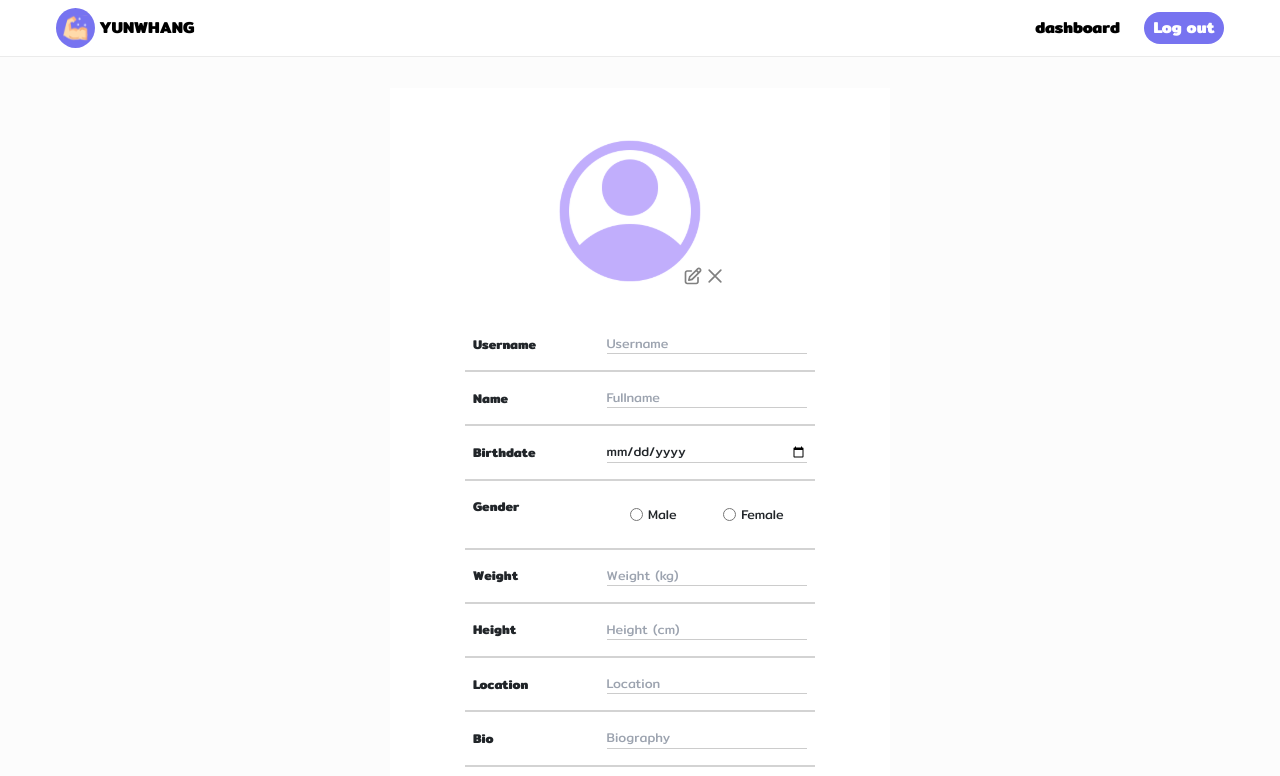
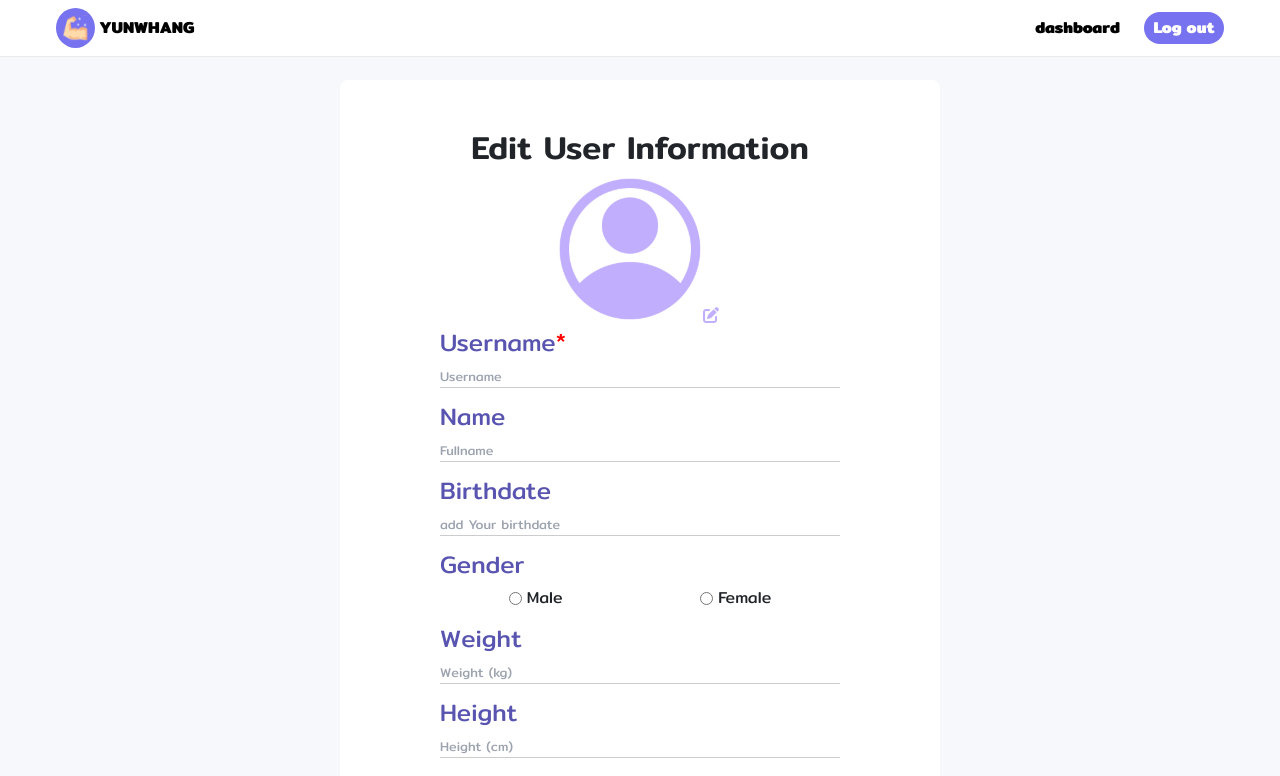
Before and after one commit to I3right/JSD4_GroupF_FrontEnd, a React (Vite) app in the folder Fuiyoh/: page /edituser/1 in a window 1280 px wide. Shown: the top 776 px of the page. Built offline with nearby package versions, Linux system fonts and the light colour scheme; no server answers.

Commit message:
Fix Css nav, edituser, dash, card, profile

```diff
--- a/Fuiyoh/index.css
+++ b/Fuiyoh/index.css
@@ -1,5 +1,6 @@
 @import url("https://fonts.googleapis.com/css2?family=Mitr:wght@200;300;400;500;600;700&display=swap");
 @import url("https://fonts.googleapis.com/css2?family=Mitr:wght@400;500;700&display=swap");
+@import '/node_modules/@fortawesome/fontawesome-free/css/all.min.css';
 @tailwind base;
 @tailwind components;
 @tailwind utilities;
@@ -28,3 +29,11 @@ button,
 div {
   font-family: "Mitr", sans-serif;
 }
+
+#require-info{
+  color: red !important;
+}
+
+#root{
+  background-color: #fafafa;
+}
--- a/Fuiyoh/src/assets/Component/Dashboard/Profile.jsx
+++ b/Fuiyoh/src/assets/Component/Dashboard/Profile.jsx
@@ -272,7 +272,7 @@ const Profile = ({ handleAddActivity }) => {
                 }
 
                 <div>
-                    <span>{userDisplay.username}</span>
+                    <span><b>{userDisplay.fullname? userDisplay.fullname :userDisplay.username}</b></span>
                     <div>
                         <img
                             src={settingLogo}
--- a/Fuiyoh/src/assets/Component/EditUser/EditUser.css
+++ b/Fuiyoh/src/assets/Component/EditUser/EditUser.css
@@ -1,16 +1,11 @@
-body{
-    margin: 0;
-    padding: 0;
-    background-color: #fcfcfc;
-    /* max-width: 1200px; */
-    /* display: flex; */
-}
-
 .body-edit-profile {
+    background-color:#F6F8FC ;
+    min-height: 100vh;
     display: flex;
     flex-direction: column;
     justify-content: center;
     align-items: center;
+    padding-top: 80px;
 }
 
 .edit-profile {
@@ -19,19 +14,14 @@ body{
     justify-content: center;
     align-items: center;
     background-color: white;
-    width: 500px;
-    margin: 5.5rem 2rem 2rem 2rem;
+    width: 600px;
     padding: 3rem 0;
-    gap: 2rem;
+    border-radius: 0.5rem;
 }
 
 /* user photo */
 .edit-photo {
     display: flex;
-    /* justify-content: center;
-    align-items: center; */
-    /* flex-direction: row; */
-    /* width: 100%; */
 }
 
 .user-photo img {
@@ -61,42 +51,34 @@ body{
 .user-logo-edit {
     width: 20px;
     height: 20px;
+    color: #C1AEFC;
+    transition: all 0.1s ease;
 }
 
-.user-logo-delete svg, .user-logo-edit svg {
-    width: 20px;
-    height: 20px;
-    fill: gray;
-    cursor: pointer;
+.user-logo-edit :hover {
+    color:#1e1a69;
+    font-size: 17px;
 }
 
 .user-logo-delete {
-    stroke: gray;
-}
-
-.user-logo-edit svg :hover {
-    fill:#C1AEFC;
+    color: gray;
+    transition: all 0.1s ease;
 }
 
 .user-logo-delete :hover {
-    stroke: rgb(252, 107, 107);
+    color: rgb(252, 107, 107);
+    font-size: 17px;
 }
 
 /* user data */
 .edit-information {
     display: flex;
     flex-direction: column;
-    width: 70%;
-    font-size: 0.8rem;
+    width: 400px;
 }
 
-.input-information {
-    border-bottom: 2px solid lightgray;
-    padding: 1rem 0.5rem;
-    display: flex;
-    align-items: center;
-    justify-content: space-between;
-    gap: 1.5rem;
+.input-information{
+    margin-bottom: 10px;
 }
 
 .input-information >p {
@@ -106,21 +88,29 @@ body{
 }
 
 .input-information input {
-    width: 60%;
+    width: 100%;
+    max-width: 420px;
     outline: none;
     border: none;
     border-bottom: none;
-    /* border-bottom: 1px solid lightgrey; */
-    /* color:#7773F0; */
+    font-size: 0.8rem;
+}
+
+div.input-information label p{
+    font-size: 1.5rem;
+    font-weight: 400;
+    color: #5854b0;;
+    margin-bottom: 4px;
+}
+
+div.input-information label{
+    width: 100%;
 }
 
 form input[type="file"] {
     border-bottom: none;
 }
 
-.input-information label {
-    font-weight: bold;
-}
 
 .input-gender input[type='radio']{
     display: unset;
@@ -129,7 +119,7 @@ form input[type="file"] {
 .input-gender {
     display: flex;
     justify-content: space-around;
-    width: 60%;
+    width: 100%;
 }
 
 .select-gender {
@@ -150,35 +140,40 @@ form input[type="file"] {
     display: flex;
     flex-direction: column;
     align-items: center;
-    width: 70%;
     gap: 0.5rem;
+    margin-top: 1rem;
+    width: 400px;
 }
 
 .profile-button button {
     height: 2rem;
-    width: 200px;
+    width: 100%;
     border-radius: 3rem;
     cursor: pointer;
 }
 
 #saveBtn {
     border: none;
-    background-color: #7773F0;
+    background-color: #5854b0;
+    transition: all 0.3s ease;
     color: white;
 }
 
-#saveBtn:hover, #saveBtn:active {
-    background-color: #C1AEFC;
+#saveBtn:hover{
+    background-color: #1e1a69;
+    font-size: 105%;
 }
 
 #cancleBtn {
     background-color: white;
-    border: 2px solid #7773F0;
-    color: #7773F0;
+    border: 2px solid #5854b0;
+    color: #5854b0;
+    transition: all 0.3s ease;
 }
 
-#cancleBtn:hover, #cancleBtn:active {
-    background-color:#C1AEFC;
+#cancleBtn:hover{
+    background-color: #1e1a69 ;
     border: 2px solid #C1AEFC;
     color: white;
+    font-size: 105%;
 }
--- a/Fuiyoh/src/assets/Component/EditUser/EditUser.jsx
+++ b/Fuiyoh/src/assets/Component/EditUser/EditUser.jsx
@@ -1,27 +1,26 @@
 import React, { useState, useEffect } from "react";
-import { useNavigate, Link, useParams } from "react-router-dom";
+import { useNavigate,  useParams } from "react-router-dom";
 import axios from "axios";
 import Joi from "joi";
 import Swal from "sweetalert2";
 import "./EditUser.css";
 import LayoutSignin from "../Layout/LayoutSignin";
-import xmark from "../Activity/assets/xmark-solid.svg";
 import account from "../../Picture/dashboard/account.svg";
 
 const formSchema = Joi.object({
   username: Joi.string()
     .alphanum()
     .required(),
-  fullname: Joi.string(),
-  birthdate: Joi.date(),
-  gender: Joi.string()
+  fullname: Joi.string().allow(''),
+  birthdate: Joi.date().allow(''),
+  gender: Joi.string().allow('')
     .valid("male", "female"),
   weight: Joi.number()
     .integer(),
   height: Joi.number()
     .integer(),
-  location: Joi.string(),
-  bio: Joi.string()
+  location: Joi.string().allow(""),
+  bio: Joi.string().allow("")
     .max(300),
   userPhoto: Joi.optional()
     .allow("")
@@ -31,7 +30,6 @@ const formSchema = Joi.object({
 
 const EditUser = () => {
   const userId = useParams();
-  console.log(userId.userId);
   const navigate = useNavigate();
   const [user, setUser] = useState({
     username: "",
@@ -44,6 +42,7 @@ const EditUser = () => {
     bio: "",
     userPhoto: "",
   });
+  console.log(user);
 
   const getUser = async () => {
     try {
@@ -53,10 +52,16 @@ const EditUser = () => {
 
       // ถ้ามีข้อมูลอยู่แล้ว ให้แสดงข้อมูลเดิม
       if (response) {
-        // console.log(response)
+        // fist time
         const { username } = response.data;
-        let { fullname, birthdate, gender, weight, height, location, bio, userPhoto } = response.data;
+        let { weight, height} = response.data;
 
+        // get data after edit user
+        let { fullname, birthdate, gender, location, bio, userPhoto } = response.data;
+
+        if(birthdate === undefined || birthdate === null){
+          birthdate = ""
+        } else {
           const today = new Date(birthdate);
           let today_date = today.getDate();
           let today_month = today.getMonth() + 1;
@@ -66,6 +71,7 @@ const EditUser = () => {
           let today_year = today.getFullYear();
           const today_fulldate = `${today_year}-${today_month}-${today_date}`;
           birthdate = today_fulldate;
+        }
 
           // console.log(user)
         setUser(()=> ({
@@ -123,9 +129,9 @@ const EditUser = () => {
           console.log(error);
       }
     }
-    // error.details.forEach((item) => {
-    //   Swal.fire("Error", item.message, "error");
-    // });
+    error.details.forEach((item) => {
+      Swal.fire("Error", item.message, "error");
+    });
   };
 
   const handleCancle = () => {
@@ -190,7 +196,6 @@ const EditUser = () => {
     setIsImageUploaded(true);
   };
 
-  console.log(user.userPhoto)
 
 
   const handleDeleteImage = () => {
@@ -216,11 +221,12 @@ const EditUser = () => {
   };
 
 
-
   return (
     <LayoutSignin>
       <section className="body-edit-profile">
         <form onSubmit={handleSubmit} className="edit-profile">
+          <h2>Edit User Information</h2>
+
           {/* user photo */}
           <div className="edit-photo">
             {user.userPhoto==="" && (
@@ -237,45 +243,17 @@ const EditUser = () => {
 
             {/* edit logo */}
             <div className="edit-photo-logo">
-              <div className="user-logo-delete">
-                {/* <img src={xmark} onClick={handleDeleteImage} className="xmark"/> */}
-                {/* <?xml version="1.0" encoding="utf-8"?><!-- Uploaded to: SVG Repo, www.svgrepo.com, Generator: SVG Repo Mixer Tools --> */}
-                <svg
-                  width="800px"
-                  height="800px"
-                  viewBox="0 0 24 24"
-                  fill="none"
-                  xmlns="http://www.w3.org/2000/svg"
-                  onClick={handleDeleteImage}
-                >
-                  <path
-                    d="M19 5L4.99998 19M5.00001 5L19 19"
-                    // stroke="#000000"
-                    stroke-width="2"
-                    stroke-linecap="round"
-                    stroke-linejoin="round"
-                    // fill=""
-                    // fill-rule="evenodd"
-                    // clip-rule="evenodd"
-                  />
-                </svg>
+              <div className="user-logo-delete" >
+              <label
+              onClick={handleDeleteImage}>
+                {user.userPhoto !== "" && <i className="user-logo-delete fa-solid fa-xmark"></i>}
+
+              </label>
               </div>
+
               <label className="user-logo-edit">
                 {/* <?xml version="1.0" encoding="utf-8"? /> */}
-                <svg
-                  width="800px"
-                  height="800px"
-                  viewBox="0 0 24 24"
-                  fill="none"
-                  xmlns="http://www.w3.org/2000/svg"
-                >
-                  <path
-                    fill-rule="evenodd"
-                    clip-rule="evenodd"
-                    d="M21.1213 2.70705C19.9497 1.53548 18.0503 1.53547 16.8787 2.70705L15.1989 4.38685L7.29289 12.2928C7.16473 12.421 7.07382 12.5816 7.02986 12.7574L6.02986 16.7574C5.94466 17.0982 6.04451 17.4587 6.29289 17.707C6.54127 17.9554 6.90176 18.0553 7.24254 17.9701L11.2425 16.9701C11.4184 16.9261 11.5789 16.8352 11.7071 16.707L19.5556 8.85857L21.2929 7.12126C22.4645 5.94969 22.4645 4.05019 21.2929 2.87862L21.1213 2.70705ZM18.2929 4.12126C18.6834 3.73074 19.3166 3.73074 19.7071 4.12126L19.8787 4.29283C20.2692 4.68336 20.2692 5.31653 19.8787 5.70705L18.8622 6.72357L17.3068 5.10738L18.2929 4.12126ZM15.8923 6.52185L17.4477 8.13804L10.4888 15.097L8.37437 15.6256L8.90296 13.5112L15.8923 6.52185ZM4 7.99994C4 7.44766 4.44772 6.99994 5 6.99994H10C10.5523 6.99994 11 6.55223 11 5.99994C11 5.44766 10.5523 4.99994 10 4.99994H5C3.34315 4.99994 2 6.34309 2 7.99994V18.9999C2 20.6568 3.34315 21.9999 5 21.9999H16C17.6569 21.9999 19 20.6568 19 18.9999V13.9999C19 13.4477 18.5523 12.9999 18 12.9999C17.4477 12.9999 17 13.4477 17 13.9999V18.9999C17 19.5522 16.5523 19.9999 16 19.9999H5C4.44772 19.9999 4 19.5522 4 18.9999V7.99994Z"
-                    fill=""
-                  />
-                </svg>
+                {user.userPhoto === "" && <i className="user-logo-edit fas fa-edit"></i> }
                 <input
                   type="file"
                   onChange={uploadImage} />
@@ -286,7 +264,8 @@ const EditUser = () => {
           {/* user data */}
           <div className="edit-information">
             <div className="input-information">
-                <label for="">Username</label>
+                <label clasName="editUser-subject">
+                <p>Username<span id="require-info">*</span></p>
                 <input
                     name="username"
                     type="text"
@@ -294,10 +273,11 @@ const EditUser = () => {
                     onChange={handleChange}
                     placeholder="Username"
                 />
+                </label>
             </div>
 
             <div className="input-information">
-                <label for="">Name</label>
+                <label clasName="editUser-subject"><p>Name</p>
                 <input
                     name="fullname"
                     type="text"
@@ -305,24 +285,28 @@ const EditUser = () => {
                     onChange={handleChange}
                     placeholder="Fullname"
                 />
+                </label>
             </div>
             <div className="input-information">
-                <label for="">Birthdate</label>
+                <label clasName="editUser-subject"><p>Birthdate</p>
                 <input
                     name="birthdate"
-                    type="date"
+                    type="text"
                     value={user.birthdate}
                     onChange={handleChange}
-                    placeholder="Birthdate"
+                    placeholder="add Your birthdate"
+                    onFocus={(e) => (e.target.type = "date")}
+                    onBlur={(e) => (e.target.type = "text")}
                 />
+                </label>
             </div>
             <div className="input-information">
-                <p>
-                    <b>Gender</b>
-                </p>
+                <label clasName="editUser-subject">
+                    <p>Gender</p>
+                </label>
                 <div className="input-gender">
                     <div className="select-gender">
-                      <label for="male">
+                      <label>
                         <input
                             type="radio"
                             value="male"
@@ -333,7 +317,7 @@ const EditUser = () => {
                       Male</label>
                     </div>
                     <div className="select-gender">
-                      <label for="female">
+                      <label  clasName="editUser-subject">
                         <input
                             type="radio"
                             value="female"
@@ -346,16 +330,17 @@ const EditUser = () => {
                 </div>
             </div>
             <div className="input-information">
-                <label for="">Weight</label>
+                <label clasName="editUser-subject"><p>Weight</p>
                 <input name="weight"
                     type="number"
                     value={user.weight}
                     onChange={handleChange}
                     placeholder="Weight (kg)"
                 />
+                </label>
             </div>
             <div className="input-information">
-                <label for="">Height</label>
+                <label clasName="editUser-subject"><p>Height</p>
                 <input
                     name="height"
                     type="number"
@@ -363,9 +348,10 @@ const EditUser = () => {
                     onChange={handleChange}
                     placeholder="Height (cm)"
                 />
+                </label>
             </div>
             <div className="input-information">
-                <label for="">Location</label>
+                <label clasName="editUser-subject"><p>Location</p>
                 <input
                     name="location"
                     type="text"
@@ -373,9 +359,10 @@ const EditUser = () => {
                     onChange={handleChange}
                     placeholder="Location"
                 />
+                </label>
             </div>
             <div className="input-information">
-                <label for="">Bio</label>
+                <label clasName="editUser-subject"><p>Bio</p>
                 <input
                     name="bio"
                     type="text"
@@ -383,6 +370,7 @@ const EditUser = () => {
                     onChange={handleChange}
                     placeholder="Biography"
                 />
+                </label>
             </div>
           </div>
 
--- a/Fuiyoh/src/assets/Component/Login/Login.css
+++ b/Fuiyoh/src/assets/Component/Login/Login.css
@@ -85,9 +85,9 @@
   display: flex;
   color: white;
   background-color: #5854b0;
+  transition: all 0.3s ease;
   padding: 10px 16px;
   border-radius: 100px;
-  transition: all 0.4s ease;
   font-weight: bold;
   cursor: pointer;
   align-items: center;
```
Also changed, not shown: Fuiyoh/src/assets/Component/Dashboard/Card.css (+38 -16 lines), Fuiyoh/src/assets/Component/Dashboard/Dashboard.css (+16 -6 lines), Fuiyoh/src/assets/Component/Dashboard/Dashboard.jsx (+26 -28 lines), Fuiyoh/src/assets/Component/Home/Home.css (+4 -4 lines), Fuiyoh/src/assets/Component/Navbar/Navbar.css (+8 -1 lines), Fuiyoh/src/assets/Component/Register/Register.css (+4 -4 lines), 2 other files (tests, documents, lock files or other folders). Lines whose indentation alone changed are shown as unchanged.
